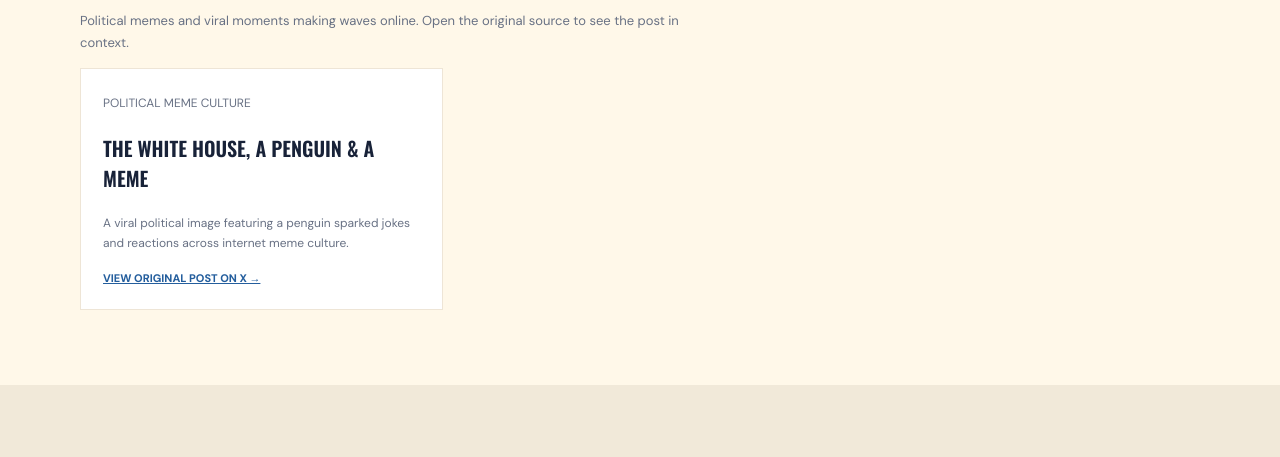
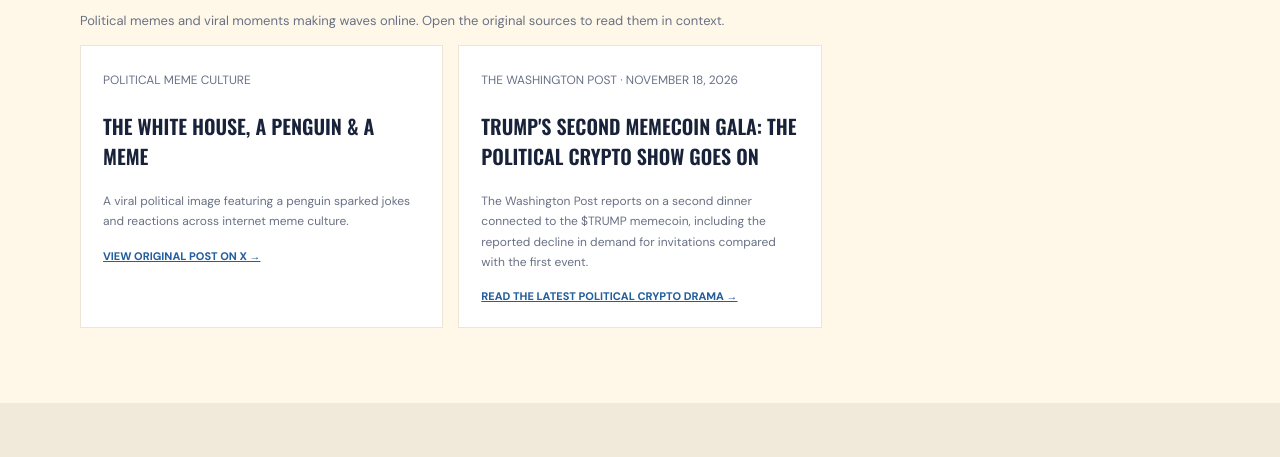
Before and after one commit to authenticb048-jpg/Capitol-circus, a plain HTML site: page index.html in a window 1280 px wide. Shown: the part 669-1126 px from the top of the page. Drawn offline with nearby package versions, Linux system fonts and the light colour scheme.

Commit message:
Add new Washington Post article to trending section

```diff
--- a/index.html
+++ b/index.html
@@ -45,6 +45,7 @@
     </div>
   </section>
 
+  <!-- TRENDING SECTION -->
   <section id="trending" class="wrap section">
     <div class="heading">
       <div>
@@ -56,10 +57,12 @@
 
     <p class="intro">
       Political memes and viral moments making waves online.
-      Open the original source to see the post in context.
+      Open the original sources to read them in context.
     </p>
 
     <div class="cards">
+
+      <!-- ORIGINAL PENGUIN PUBLICATION -->
       <article class="post">
         <small>POLITICAL MEME CULTURE</small>
         <h3>THE WHITE HOUSE, A PENGUIN & A MEME</h3>
@@ -72,9 +75,27 @@
           VIEW ORIGINAL POST ON X →
         </a>
       </article>
+
+      <!-- NEW WASHINGTON POST ARTICLE -->
+      <article class="post">
+        <small>THE WASHINGTON POST · NOVEMBER 18, 2026</small>
+        <h3>TRUMP'S SECOND MEMECOIN GALA: THE POLITICAL CRYPTO SHOW GOES ON</h3>
+        <p>
+          The Washington Post reports on a second dinner
+          connected to the $TRUMP memecoin, including the
+          reported decline in demand for invitations compared
+          with the first event.
+        </p>
+        <a href="https://www.washingtonpost.com/technology/2026/11/18/invites-trump-memecoin-gala-dinner-are-surprisingly-cheap/"
+           target="_blank" rel="noopener noreferrer">
+          READ THE LATEST POLITICAL CRYPTO DRAMA →
+        </a>
+      </article>
+
     </div>
   </section>
 
+  <!-- LATEST POSTS -->
   <section id="latest" class="latest">
     <div class="wrap section">
       <div class="heading">
@@ -100,6 +121,7 @@
     </div>
   </section>
 
+  <!-- MEME ARENA -->
   <section id="memes" class="wrap section">
     <div class="banner">
       <div>
@@ -114,6 +136,7 @@
     </div>
   </section>
 
+  <!-- ABOUT -->
   <section id="about" class="wrap section about">
     <div>
       <p class="eyebrow">UNDER THE BIG TOP</p>
```
